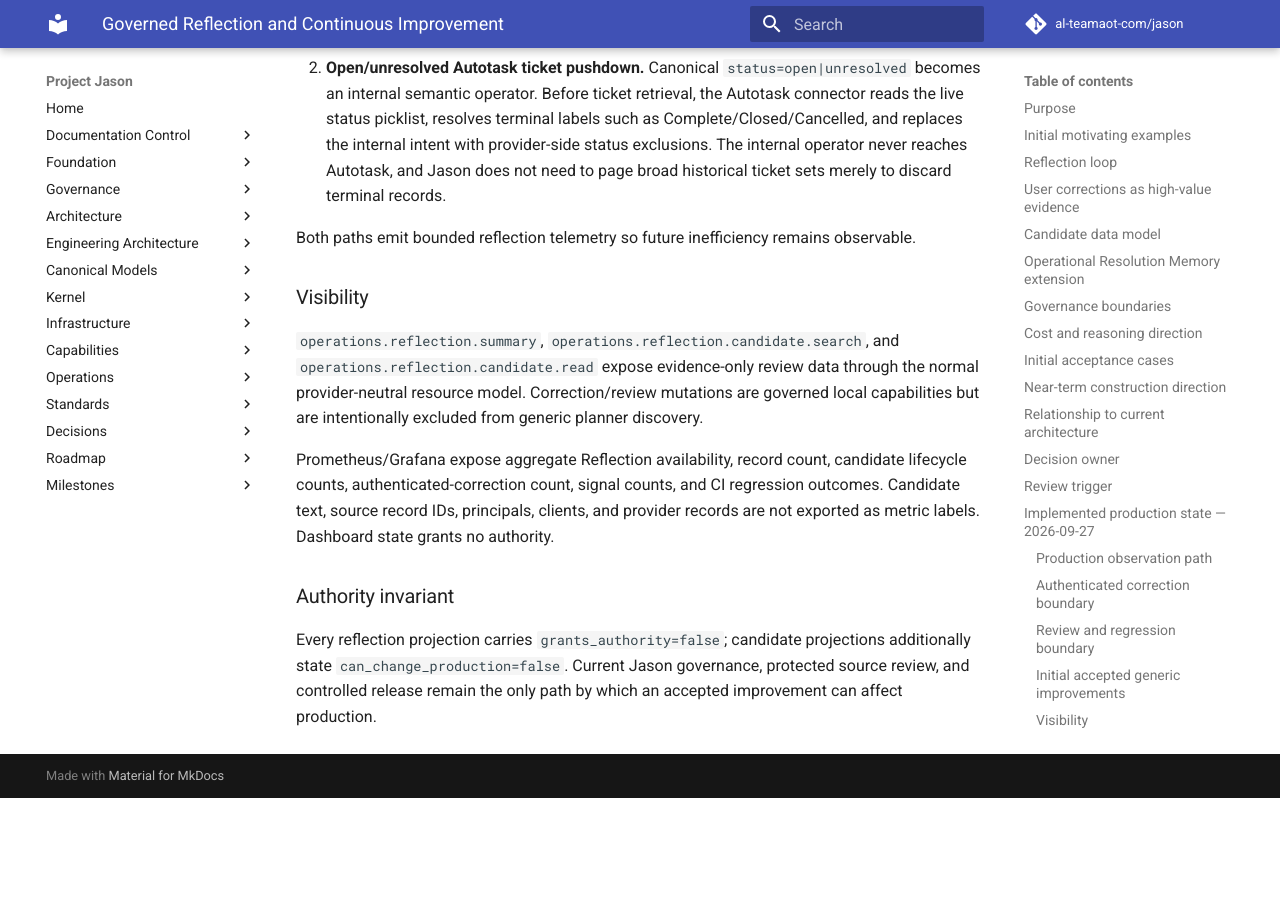
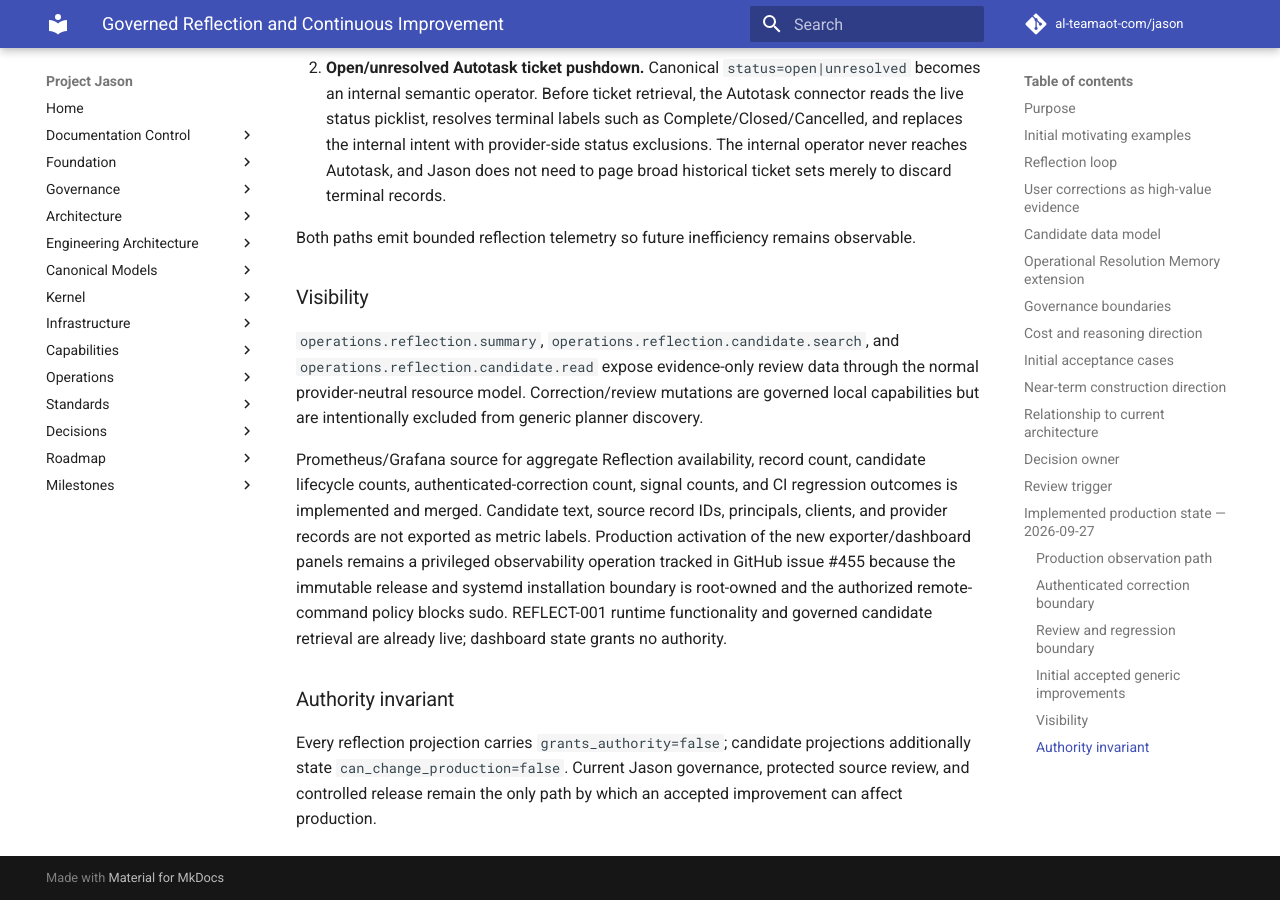
Before and after one commit to al-teamaot-com/jason, an MkDocs documentation site: the page built from docs/roadmaps/Governed-Reflection-and-Continuous-Improvement.md, in a window 1280 px wide and 900 px high, scrolled down 9184 px. Built offline with MkDocs 1.6.1 and Material for MkDocs 9.7.7, drawn with Linux system fonts in a browser that asks for light colours; comment, search, counter and statistics services are not loaded; before the commit the page ends 9982 px from its top, so only the background shows below that.

Commit message:
Clarify REFLECT observability activation state

```diff
--- a/docs/roadmaps/Governed-Reflection-and-Continuous-Improvement.md
+++ b/docs/roadmaps/Governed-Reflection-and-Continuous-Improvement.md
@@ -242,7 +242,7 @@ Both paths emit bounded reflection telemetry so future inefficiency remains obse
 
 `operations.reflection.summary`, `operations.reflection.candidate.search`, and `operations.reflection.candidate.read` expose evidence-only review data through the normal provider-neutral resource model. Correction/review mutations are governed local capabilities but are intentionally excluded from generic planner discovery.
 
-Prometheus/Grafana expose aggregate Reflection availability, record count, candidate lifecycle counts, authenticated-correction count, signal counts, and CI regression outcomes. Candidate text, source record IDs, principals, clients, and provider records are not exported as metric labels. Dashboard state grants no authority.
+Prometheus/Grafana source for aggregate Reflection availability, record count, candidate lifecycle counts, authenticated-correction count, signal counts, and CI regression outcomes is implemented and merged. Candidate text, source record IDs, principals, clients, and provider records are not exported as metric labels. Production activation of the new exporter/dashboard panels remains a privileged observability operation tracked in GitHub issue #455 because the immutable release and systemd installation boundary is root-owned and the authorized remote-command policy blocks sudo. REFLECT-001 runtime functionality and governed candidate retrieval are already live; dashboard state grants no authority.
 
 ### Authority invariant
 
```
Also changed, not shown: infrastructure/showcase/README.md (+1 -1 lines).
